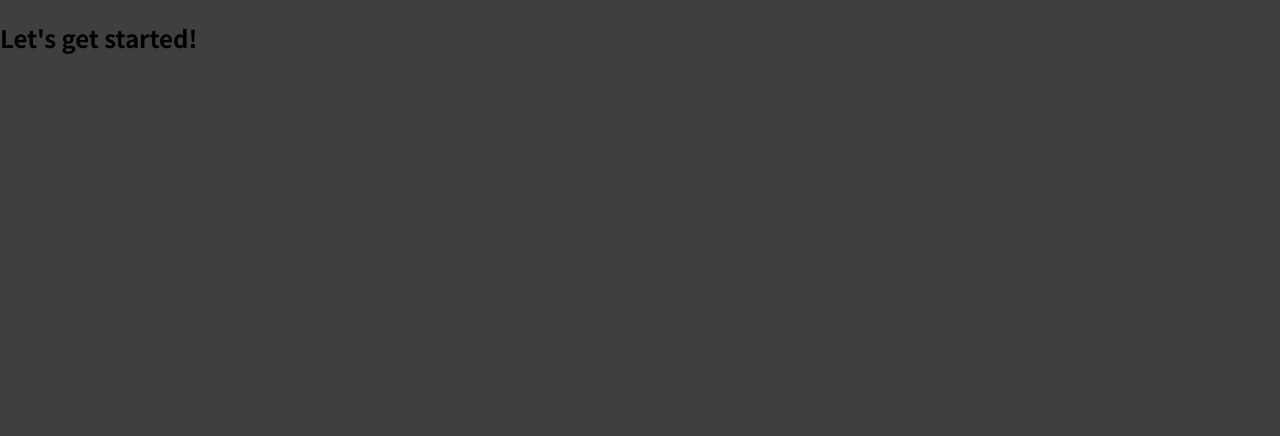
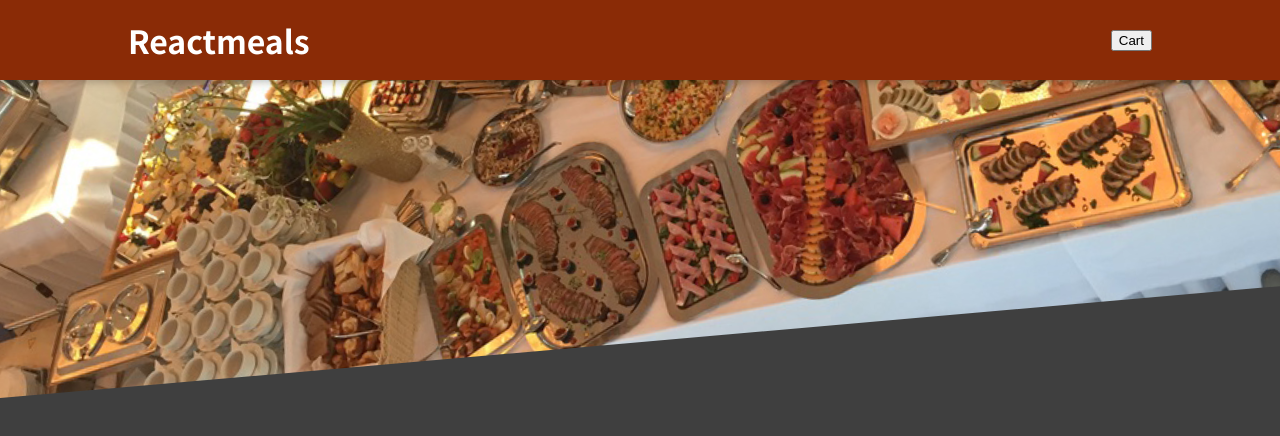
Before and after one commit to ram5353/food-order-react, a React (Create React App) app: page / in a window 1280 px wide. Shown: the top 436 px of the page. Built offline with nearby package versions, Linux system fonts and the light colour scheme.

Commit message:
Added header

```diff
--- a/src/App.js
+++ b/src/App.js
@@ -1,8 +1,11 @@
+import React from "react";
+import Header from "./components/Layout/Header";
+
 function App() {
   return (
-    <div>
-      <h2>Let's get started!</h2>
-    </div>
+    <React.Fragment>
+      <Header />
+    </React.Fragment>
   );
 }
 
--- /dev/null
+++ b/src/components/Layout/Header.js
@@ -0,0 +1,17 @@
+import React from "react";
+import mealsImage from "../../assets/meals.jpg"
+import classes from "./Header.module.css"
+const Header = () => {
+    return <React.Fragment>
+        <header className={classes.header}>
+            <h1>Reactmeals</h1>
+            <button>Cart</button>
+        </header>
+        <div className={classes['main-image']}>
+            <img src={mealsImage} alt="A table full of delicious food"/>
+        </div>
+    </React.Fragment>
+
+}
+
+export default Header
--- /dev/null
+++ b/src/components/Layout/Header.module.css
@@ -0,0 +1,29 @@
+.header {
+    position: fixed;
+    top: 0;
+    left: 0;
+    width: 100%;
+    height: 5rem;
+    background-color: #8a2b06;
+    color: white;
+    display: flex;
+    justify-content: space-between;
+    align-items: center;
+    padding: 0 10%;
+    box-shadow: 0 2px 8px rgba(0, 0, 0, 0.25);
+    z-index: 10;
+  }
+
+  .main-image {
+    width: 100%;
+    height: 25rem;
+    z-index: 0;
+    overflow: hidden;
+  }
+
+  .main-image img {
+    width: 110%;
+    height: 100%;
+    object-fit: cover;
+    transform: rotateZ(-5deg) translateY(-4rem) translateX(-1rem);
+  }
```
Also changed, not shown: src/assets/meals.jpg (added), 1 other file (tests, documents, lock files or other folders).
